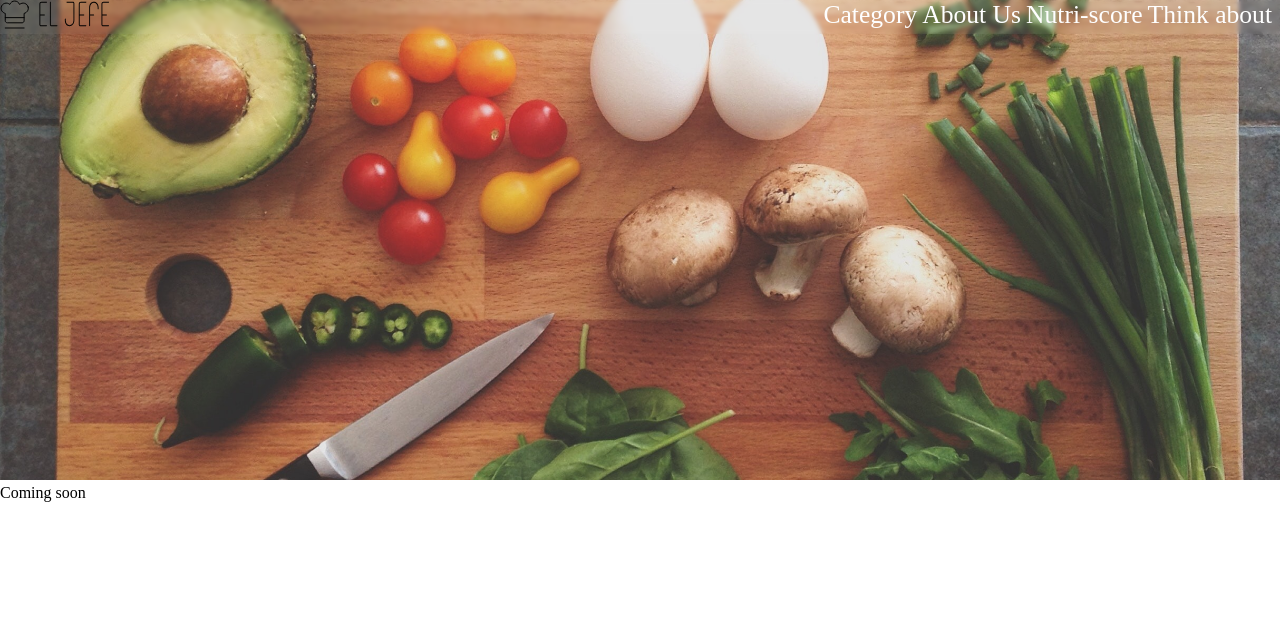
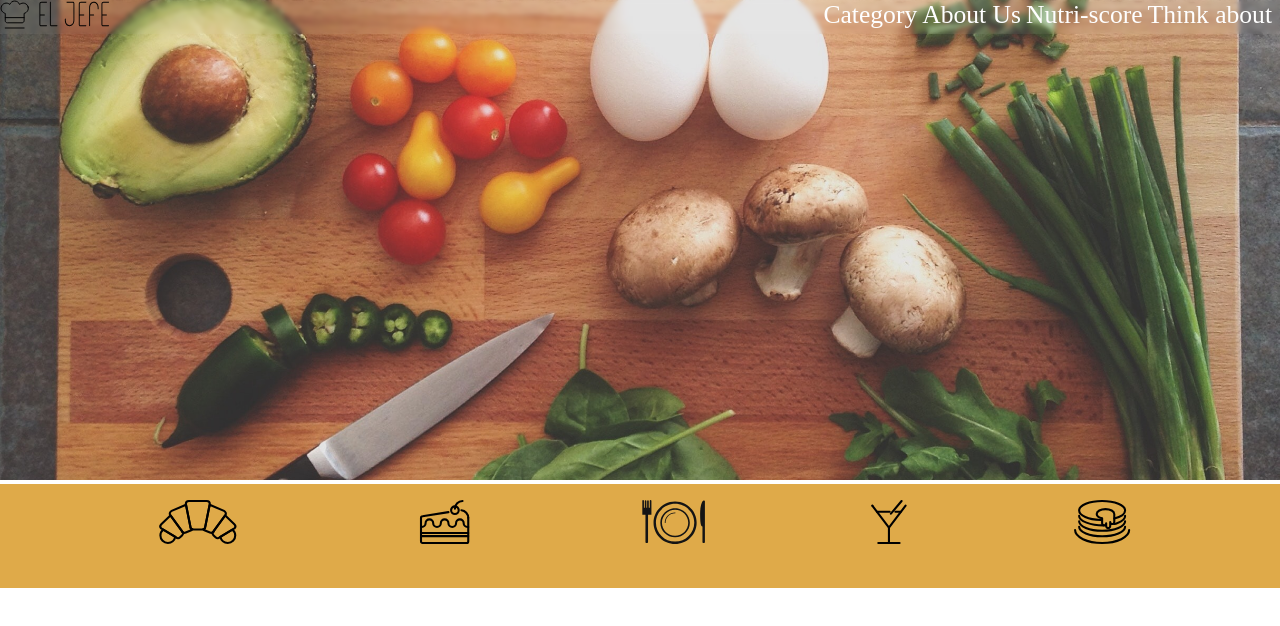
Before and after one commit to marcDjango/P2-FoodApp-el-jefe, a React (Vite) app in the folder frontend/: page /thinkabout in a window 1280 px wide. Shown: the top 626 px of the page. Built offline with nearby package versions, Linux system fonts and the light colour scheme.

Commit message:
feat: add style css

```diff
--- a/frontend/src/components/AllCards/AllCards.jsx
+++ b/frontend/src/components/AllCards/AllCards.jsx
@@ -5,9 +5,9 @@ export default function AllCards() {
   return (
     <>
       <SelectCategory category="french" />
-      <SelectCategory category="italian" />
+      {/* <SelectCategory category="italian" />
       <SelectCategory category="american" />
-      <SelectCategory category="japanese" />
+      <SelectCategory category="japanese" /> */}
     </>
   );
 }
--- a/frontend/src/components/FilterCategory/FilterCategory.jsx
+++ b/frontend/src/components/FilterCategory/FilterCategory.jsx
@@ -1,4 +1,4 @@
-import { bkgFilter, iconFilter } from "../../services/importimages/images";
+import { iconFilter } from "../../services/importimages/images";
 import "./FilterCategory.scss";
 
 export default function FilterCategory() {
@@ -9,16 +9,16 @@ export default function FilterCategory() {
           <img src={iconFilter[0]} alt="" />
         </li>
         <li>
-          <img src={bkgFilter[1]} alt="" />
+          <img src={iconFilter[1]} alt="" />
         </li>
         <li>
-          <img src={bkgFilter[2]} alt="" />
+          <img src={iconFilter[2]} alt="" />
         </li>
         <li>
-          <img src={bkgFilter[3]} alt="" />
+          <img src={iconFilter[3]} alt="" />
         </li>
         <li>
-          <img src={bkgFilter[4]} alt="" />
+          <img src={iconFilter[4]} alt="" />
         </li>
       </ul>
     </div>
--- a/frontend/src/components/FilterCategory/FilterCategory.scss
+++ b/frontend/src/components/FilterCategory/FilterCategory.scss
@@ -1,12 +1,21 @@
 ul {
   display: flex;
   flex-direction: row;
+  justify-content: space-evenly;
+  background-color: var(--primary-color);
+  padding-top: 1rem;
 }
-li:nth-child(1) {
-  z-index: 1;
-  background-image: url("../../assets/images/Ink1.svg");
-  background-size: contain;
+li {
+  list-style: none;
+
+  img {
+    width: 100%;
+    min-height: 30px;
+    height: 50%;
+  }
 }
-img {
-  z-index: 99;
-}
+// li:nth-child(1) {
+//   z-index: 1;
+//   background-image: url("../../assets/images/Ink1.svg");
+//   background-size: contain;
+// }
--- a/frontend/src/components/SelectCategory/SelectCategory.css
+++ b/frontend/src/components/SelectCategory/SelectCategory.css
@@ -1,3 +1,5 @@
+@import url("https://fonts.googleapis.com/css2?family=Poppins:wght@500;700&display=swap");
+
 .container_carousel {
   scrollbar-width: none; /* Firefox 64 */
   width: 100%;
@@ -12,3 +14,13 @@
   flex-wrap: wrap;
   gap: 2rem;
 }
+
+.title_filter {
+  margin-top: 80px;
+  margin-left: 4rem;
+  margin-bottom: 32px;
+  height: 68px;
+  font-family: Poppins, sans-serif;
+  font-weight: lighter;
+  font-size: 32px;
+}
--- a/frontend/src/components/card/card.scss
+++ b/frontend/src/components/card/card.scss
@@ -10,7 +10,7 @@
 
 .Contain {
   position: relative;
-  margin: 1rem;
+  margin-inline: 1rem;
 
   .border-style {
     display: flex;
@@ -20,6 +20,7 @@
     .picture {
       img {
         width: 70vw;
+        min-width: 220px;
         height: 300px;
         border-radius: 20px;
         border: 3px solid var(--primary-color);
@@ -31,8 +32,10 @@
       position: absolute;
       width: 100%;
       height: 70px;
-      left: 2px;
+      margin-inline: 1rem;
       border-radius: 20px 20px 0 0;
+      border: 3px solid var(--primary-color);
+      border-bottom: 0;
       background-color: rgba(0, 0, 0, 0.288);
 
       h3 {
@@ -55,11 +58,13 @@
       display: flex;
       flex-direction: row;
       justify-content: space-evenly;
-      width: 98%;
+      width: 100%;
       text-align: center;
-      bottom: 7px;
+      bottom: 5px;
       height: 48px;
       border-radius: 0 0 18px 18px;
+      border: 3px solid var(--primary-color);
+      border-top: 0;
       background-color: rgba(0, 0, 0, 0.288);
 
       .block-time {
@@ -89,7 +94,6 @@
     justify-content: center;
     width: 353px;
     height: 500px;
-    margin: 1rem;
     padding-inline: 0.6rem;
     padding-bottom: 0.6rem;
     background-color: var(--primary-color);
@@ -97,9 +101,6 @@
     box-shadow: var(--border-shadow);
 
     .border-style {
-      display: flex;
-      align-items: center;
-      flex-direction: column;
       width: 326px;
       height: 487px;
       border: 4px solid white;
@@ -112,7 +113,6 @@
           height: 300px;
           border: 1px;
           border-radius: 0px 0px 20px 20px;
-          box-shadow: var(--border-shadow);
         }
       }
       .title {
@@ -125,41 +125,20 @@
         h3 {
           margin-top: 24px;
           color: #000;
-          text-align: center;
           font-size: 32px;
-          font-style: normal;
-          font-weight: 400;
-          line-height: 120%;
-          display: -webkit-box;
-          -webkit-line-clamp: 2;
-          overflow: hidden;
-          -webkit-box-orient: vertical;
         }
       }
       .block-info {
         position: relative;
-        display: flex;
-        flex-direction: row;
-        justify-content: space-evenly;
-        width: 98%;
-        text-align: center;
         margin-bottom: 1rem;
-        height: 48px;
         background-color: var(--primary-color);
 
         .block-time {
-          color: #fff;
-          font-family: "Poppins", sans-serif;
-          font-size: 32px;
-          font-style: normal;
-          font-weight: 700;
-          line-height: normal;
+          font-size: 28px;
+          font-weight: 600;
         }
         .block-picture {
           margin-top: 1rem;
-          img {
-            width: 62px;
-          }
         }
       }
     }
--- a/frontend/src/pages/Category.jsx
+++ b/frontend/src/pages/Category.jsx
@@ -3,9 +3,9 @@ import { useParams } from "react-router-dom";
 import OneCategory from "../components/OneCategory/OneCategory";
 
 function Category() {
-  const [categoryParams, setCategoryParams] = useState("");
+  const { type } = useParams();
+  const [categoryParams, setCategoryParams] = useState(type);
   const [key, setKey] = useState(0);
-  const { type } = useParams();
 
   useEffect(() => {
     setCategoryParams(type);
--- a/frontend/src/pages/Thinkabout.jsx
+++ b/frontend/src/pages/Thinkabout.jsx
@@ -1,5 +1,11 @@
+import FilterCategory from "../components/FilterCategory/FilterCategory";
+
 function ThinkAbout() {
-  return <div>Coming soon</div>;
+  return (
+    <div>
+      <FilterCategory />
+    </div>
+  );
 }
 
 export default ThinkAbout;
```
